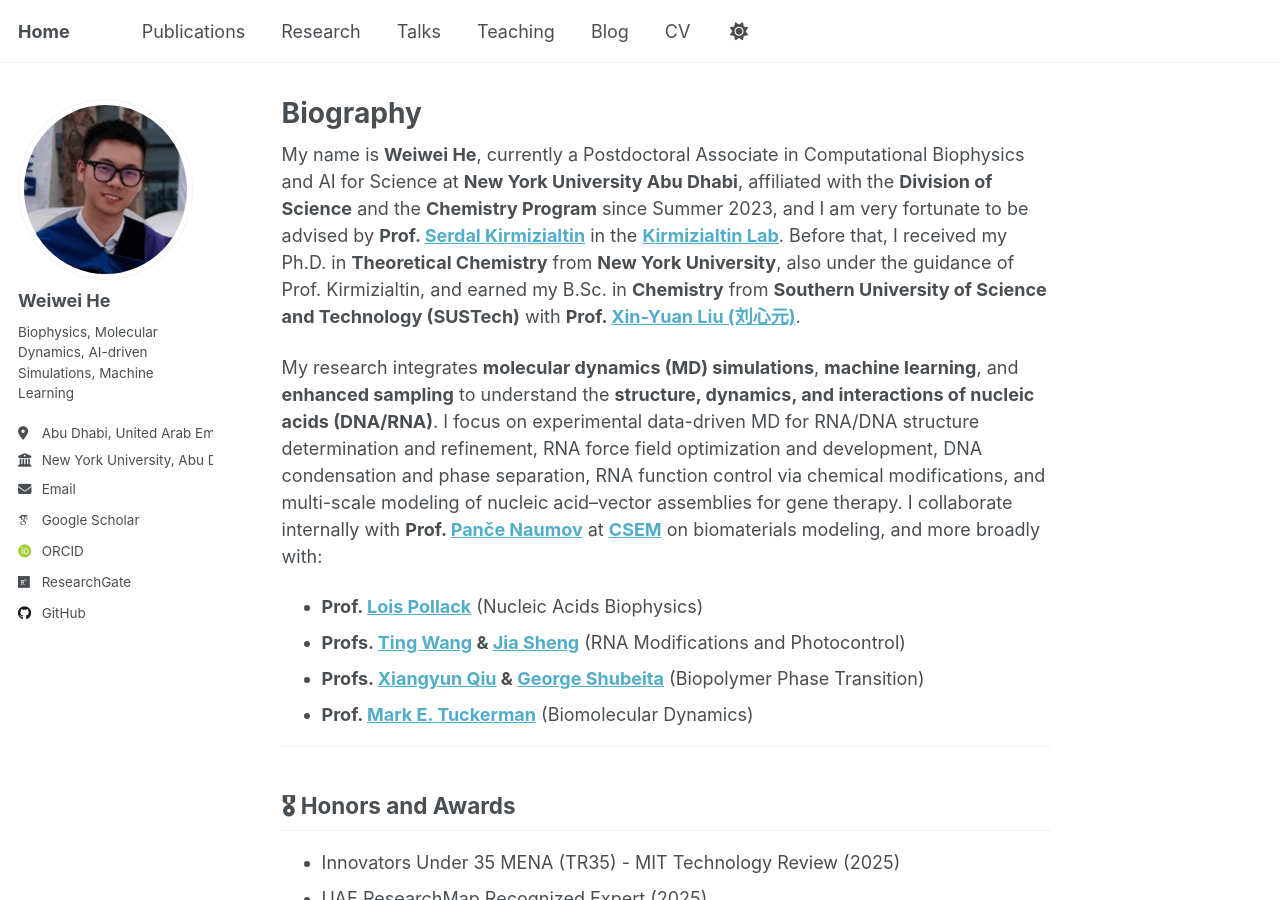
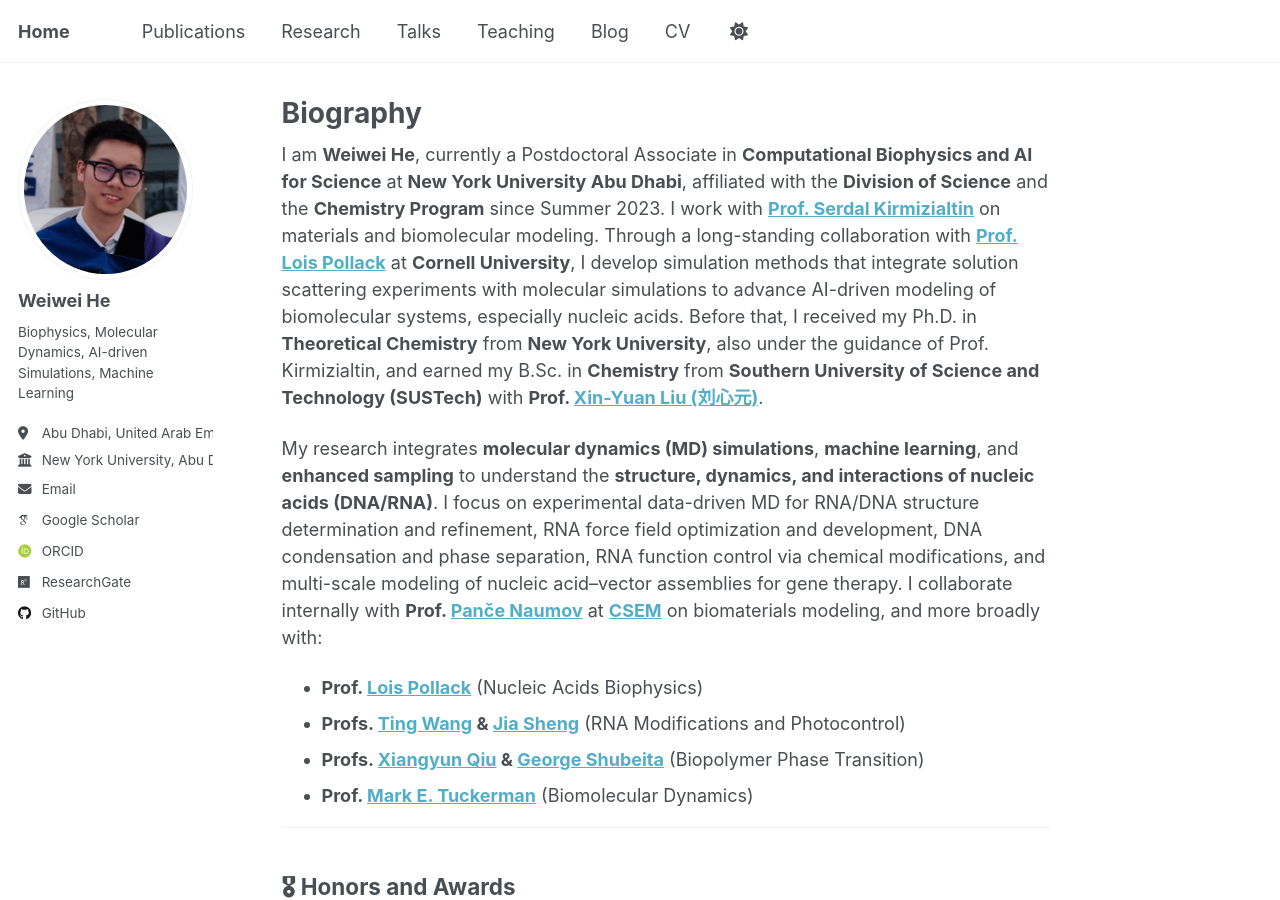
Before and after one commit to Warrenheww/warrenheww.github.io, a Jekyll site: the page built from _pages/about.md, in a window 1280 px wide and 900 px high. Built offline with Jekyll 4.4.1, drawn with Linux system fonts in a browser that asks for light colours; some web fonts are replaced.

Commit message:
Update about.md

```diff
--- a/_pages/about.md
+++ b/_pages/about.md
@@ -7,7 +7,7 @@ redirect_from:
   - /about.html
 ---
 
-My name is **Weiwei He**, currently a Postdoctoral Associate in Computational Biophysics and AI for Science at **New York University Abu Dhabi**, affiliated with the **Division of Science** and the **Chemistry Program** since Summer 2023, and I am very fortunate to be advised by **Prof. [Serdal Kirmizialtin](https://nyuad.nyu.edu/en/academics/divisions/science/faculty/serdal-kirmizialtin.html)** in the [**Kirmizialtin Lab**](https://www.kirmizialtinlab.org/). Before that, I received my Ph.D. in **Theoretical Chemistry** from **New York University**, also under the guidance of Prof. Kirmizialtin, and earned my B.Sc. in **Chemistry** from **Southern University of Science and Technology (SUSTech)** with **Prof. [Xin-Yuan Liu (刘心元)](https://liuxy.chem.sustech.edu.cn/)**.
+I am **Weiwei He**, currently a Postdoctoral Associate in **Computational Biophysics and AI for Science** at **New York University Abu Dhabi**, affiliated with the **Division of Science** and the **Chemistry Program** since Summer 2023. I work with [**Prof. Serdal Kirmizialtin**](https://www.kirmizialtinlab.org/) on materials and biomolecular modeling. Through a long-standing collaboration with [**Prof. Lois Pollack**](https://pollack.research.engineering.cornell.edu/) at **Cornell University**, I develop simulation methods that integrate solution scattering experiments with molecular simulations to advance AI-driven modeling of biomolecular systems, especially nucleic acids. Before that, I received my Ph.D. in **Theoretical Chemistry** from **New York University**, also under the guidance of Prof. Kirmizialtin, and earned my B.Sc. in **Chemistry** from **Southern University of Science and Technology (SUSTech)** with **Prof. [Xin-Yuan Liu (刘心元)](https://liuxy.chem.sustech.edu.cn/)**.
 
 My research integrates **molecular dynamics (MD) simulations**, **machine learning**, and **enhanced sampling** to understand the **structure, dynamics, and interactions of nucleic acids (DNA/RNA)**. I focus on experimental data-driven MD for RNA/DNA structure determination and refinement, RNA force field optimization and development, DNA condensation and phase separation, RNA function control via chemical modifications, and multi-scale modeling of nucleic acid–vector assemblies for gene therapy. I collaborate internally with **Prof. [Panče Naumov](https://nyuad.nyu.edu/en/academics/divisions/science/faculty/pance-naumov.html)** at [**CSEM**](https://nyuad.nyu.edu/en/research/faculty-labs-and-projects/center-for-smart-engineering-materials.html) on biomaterials modeling, and more broadly with:
 
```
